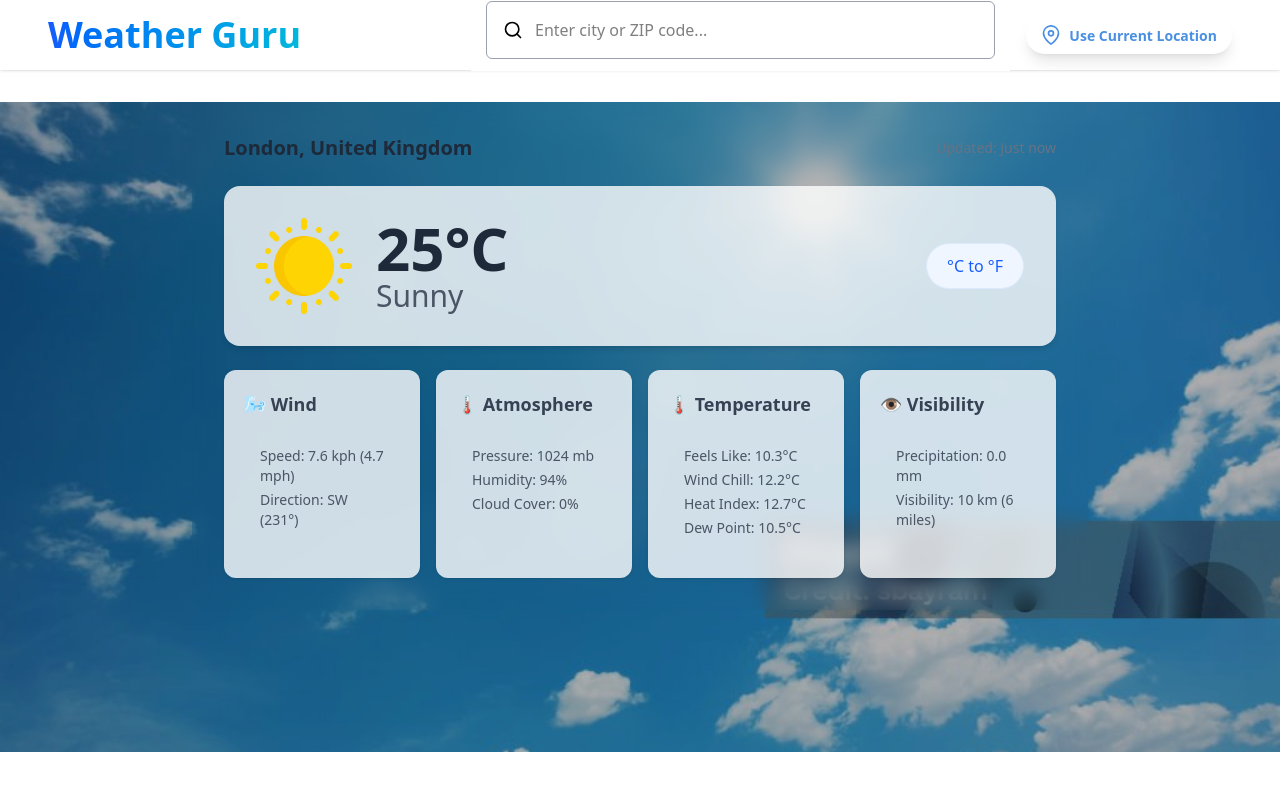
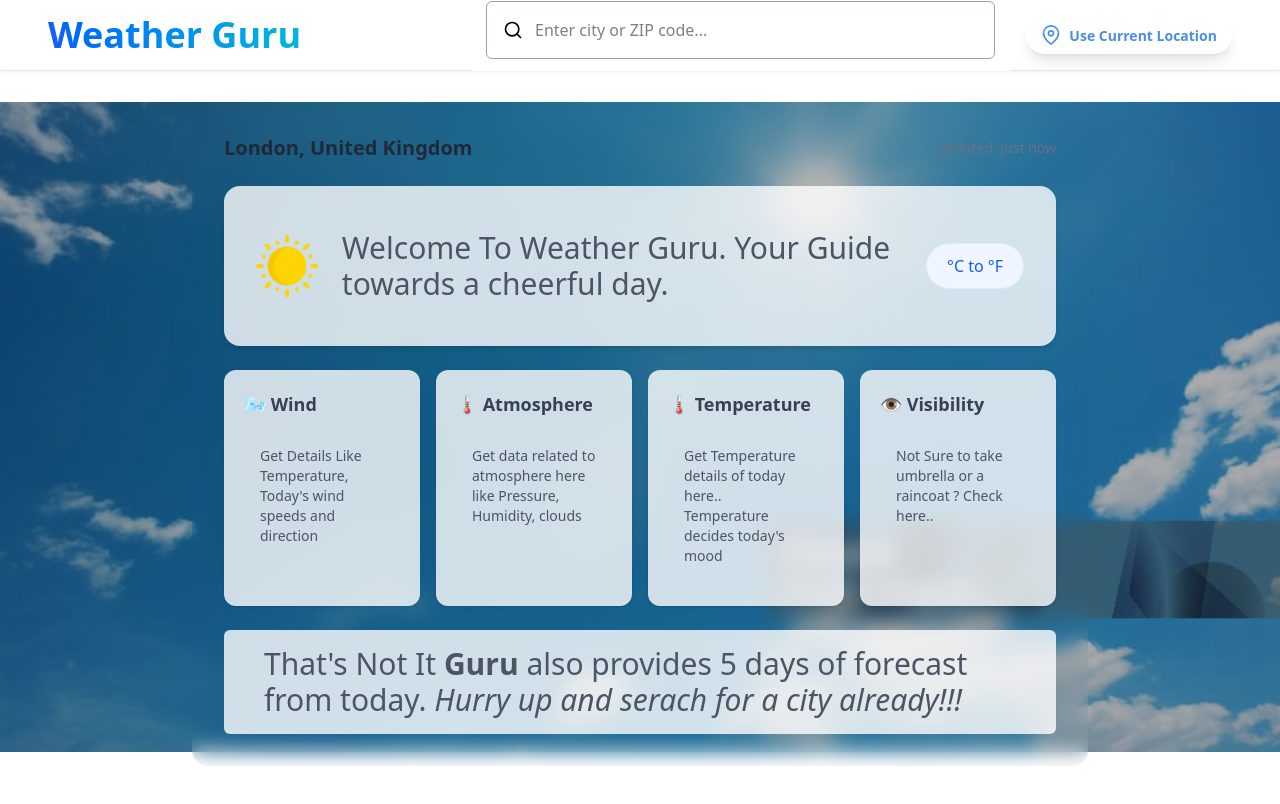
Before and after one commit to VishnuTeja0007/Weather-Guru, a website: page src/index.html in a window 1280 px wide. Drawn offline with Linux system fonts and the light colour scheme.

Commit message:
changed welcome screen

```diff
--- a/src/index.html
+++ b/src/index.html
@@ -150,8 +150,8 @@
                                 <img src="./assets/icons/sun.png" alt="Sunny" class="w-full h-full object-contain">
                             </div>
                             <div class="weather-details ml-4 sm:ml-6">
-                                <h1 class="text-4xl sm:text-5xl md:text-6xl font-bold text-gray-800">25°C</h1>
-                                <h2 class="text-xl sm:text-2xl md:text-3xl text-gray-600">Sunny</h2>
+                                <h1 class="text-4xl sm:text-5xl md:text-6xl font-bold text-gray-800"></h1>
+                                <h2 class="text-xl sm:text-2xl md:text-3xl text-gray-600">Welcome To Weather Guru. Your Guide towards a cheerful day.</h2>
                             </div>
                         </div>
                         <button id="cToF" class="w-full sm:w-auto bg-blue-50 hover:bg-blue-100 text-blue-600 text-sm sm:text-base font-medium px-4 py-2 md:px-5 md:py-2.5 rounded-full border border-blue-100 transition-all duration-200 hover:shadow-md active:scale-95 whitespace-nowrap">
@@ -166,8 +166,8 @@
                     <div class="bg-white/80 backdrop-blur-sm p-4 md:p-5 rounded-xl shadow-sm hover:shadow-lg hover:scale-105 transition-all duration-200">
                         <h2 class="font-semibold text-gray-700 mb-3 text-sm sm:text-base md:text-lg">🌬️ Wind</h2>
                         <div class="xs:p-4 wind-details">
-                            <p class="text-xs sm:text-sm text-gray-600 mb-1 ">Speed: <span class="font-medium">7.6 kph (4.7 mph)</span></p>
-                            <p class="text-xs sm:text-sm text-gray-600 mb-1">Direction: <span class="font-medium">SW (231°)</span></p>
+                            <p class="text-xs sm:text-sm text-gray-600 mb-1 ">Get Details Like Temperature, Today's wind speeds and direction  <span class="font-medium"></span></p>
+
                         </div>
                     </div>
 
@@ -175,9 +175,8 @@
                     <div class="bg-white/80 backdrop-blur-sm p-4 md:p-5 rounded-xl shadow-sm hover:shadow-lg hover:scale-105 transition-all duration-200">
                         <h2 class="font-semibold text-gray-700 mb-3 text-sm sm:text-base md:text-lg">🌡️ Atmosphere</h2>
                         <div class="xs:p-4 atmospheric">
-                            <p class="text-xs sm:text-sm text-gray-600 mb-1">Pressure: <span class="font-medium">1024 mb</span></p>
-                            <p class="text-xs sm:text-sm text-gray-600 mb-1">Humidity: <span class="font-medium">94%</span></p>
-                            <p class="text-xs sm:text-sm text-gray-600 mb-1">Cloud Cover: <span class="font-medium">0%</span></p>
+                            <p class="text-xs sm:text-sm text-gray-600 mb-1">Get data related to atmosphere here like Pressure, Humidity, clouds <span class="font-medium"></span></p>
+
                         </div>
                     </div>
 
@@ -185,10 +184,8 @@
                     <div class="bg-white/80 backdrop-blur-sm p-4 md:p-5 rounded-xl shadow-sm hover:shadow-lg hover:scale-105 transition-all duration-200">
                         <h2 class="font-semibold text-gray-700 mb-3 text-sm sm:text-base md:text-lg">🌡️ Temperature</h2>
                         <div class="xs:p-4 temperature" >
-                            <p class="text-xs sm:text-sm text-gray-600  mb-1">Feels Like: <span class="font-medium">10.3°C</span></p>
-                            <p class="text-xs sm:text-sm text-gray-600 mb-1">Wind Chill: <span class="font-medium">12.2°C</span></p>
-                            <p class="text-xs sm:text-sm text-gray-600 mb-1">Heat Index: <span class="font-medium">12.7°C</span></p>
-                            <p class="text-xs sm:text-sm text-gray-600 mb-1">Dew Point: <span class="font-medium">10.5°C</span></p>
+                            <p class="text-xs sm:text-sm text-gray-600  mb-1">Get Temperature details of today here.. Temperature decides today's mood<span class="font-medium"></span></p>
+
                         </div>
                     </div>
 
@@ -196,8 +193,16 @@
                     <div class="bg-white/80 backdrop-blur-sm p-4 md:p-5 rounded-xl shadow-sm hover:shadow-lg hover:scale-105 transition-all duration-200">
                         <h2 class="font-semibold text-gray-700 mb-3 text-sm sm:text-base md:text-lg">👁️ Visibility</h2>
                         <div class="xs:p-4 visibility">
-                            <p class="text-xs sm:text-sm text-gray-600 mb-1">Precipitation: <span class="font-medium">0.0 mm</span></p>
-                            <p class="text-xs sm:text-sm text-gray-600 mb-1">Visibility: <span class="font-medium">10 km (6 miles)</span></p>
+                            <p class="text-xs sm:text-sm text-gray-600 mb-1">Not Sure to take umbrella or a raincoat ? Check here..<span class="font-medium"></span></p>
+
+                        </div>
+                    </div>
+                </div>
+                <div class="flex flex-col sm:flex-row items-center justify-between gap-4 bg-white/80 p-4 rounded-md shadow-gray-50 welcome-tag ">
+                    <div class="flex items-center w-full sm:w-auto">
+                        <div class="weather-details ml-4 sm:ml-6">
+                            <h1 class="text-4xl sm:text-5xl md:text-6xl font-bold text-gray-800"></h1>
+                            <h2 class="text-xl sm:text-2xl md:text-3xl text-gray-600">That's Not It <strong> Guru </strong>also provides 5 days of forecast from today. <em>Hurry up and serach for a city already!!!</em></h2>
                         </div>
                     </div>
                 </div>
--- a/src/index.js
+++ b/src/index.js
@@ -511,6 +511,8 @@ document.addEventListener('DOMContentLoaded', function () {
 
     // Handle search functionality
     async function handleSearch(searchValue) {
+        const welcome=document.querySelector(".welcome-tag")
+        welcome.remove()
         // Input validation - check for empty, whitespace-only, or invalid input
         if (!searchValue || !searchValue.trim() || !/^[a-zA-Z0-9\s,.-]+$/.test(searchValue.trim())) {
             handlePopup("Input Error", "Please enter a valid city name");
```
